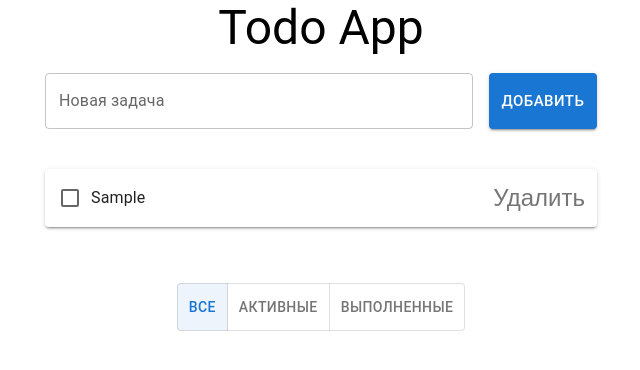
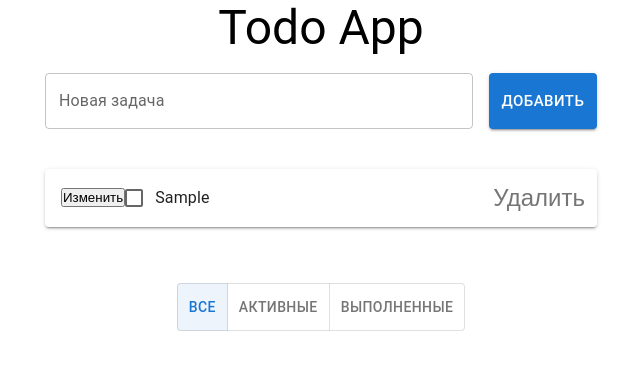
Before and after one commit to GANSGX/todo-app, a React (Vite) app: page / in a window 1280 px wide. Both pictures are taken after typing "Sample" into the empty fields and a click on the button "ДОБАВИТЬ". Shown: the top 370 px of the page, without its empty margins (319-959 px from the left). Built offline with nearby package versions, Linux system fonts and the light colour scheme.

Commit message:
feat: add edit task functionality

```diff
--- a/src/App.tsx
+++ b/src/App.tsx
@@ -32,6 +32,12 @@ const App = () => {
         )))
     }
 
+    const editTask = (id: number, title: string) => {
+        setTask(prev => prev.map((task) => (
+            task.id === id ? { ...task, title: title } : task
+        )))
+    }
+
     const filteredTasks = task.filter((task) => {
         if (filter === 'ACTIVE') return !task.isDone
         if (filter === 'COMPLETED') return task.isDone
@@ -44,7 +50,7 @@ const App = () => {
                 Todo App
             </Typography>
             <AddTask onAdd={addTask} />
-            <TaskList tasks={filteredTasks} onDelete={deleteTask} onToggle={toggleTask} />
+            <TaskList tasks={filteredTasks} onDelete={deleteTask} onToggle={toggleTask} onEdit={editTask}/>
             <TaskFilter currentFilter={filter} onFilterChange={setFilter} />
         </Container>
     )
--- a/src/components/TaskCard/TaskCard.tsx
+++ b/src/components/TaskCard/TaskCard.tsx
@@ -1,13 +1,18 @@
 import type { Task } from "../../types/task.types.ts"
 import { ListItem, Checkbox, ListItemText, IconButton } from '@mui/material';
+import { useState } from "react";
 
 interface TaskPropsCard {
     task: Task;
     onDelete: (id: number) => void;
     onToggle: (id: number) => void;
+    onEdit: (id: number, title: string) => void;
 }
 
 const TaskCard = (props: TaskPropsCard) =>  {
+
+    const [visible, setVisible] = useState(false);
+    const [value, setValue] = useState('');
 
 
     return (
@@ -18,6 +23,15 @@ const TaskCard = (props: TaskPropsCard) =>  {
                 </IconButton>
             }
         >
+            { visible && <input value={value} onChange={(e) => setValue(e.target.value)}/> }
+            { visible && <button onClick={() => {
+                props.onEdit(props.task.id, value)
+                setVisible(false)
+            }}>Сохранить</button> }
+            <button onClick={() => {
+                setVisible(true)
+                setValue(props.task.title)
+            }}>Изменить</button>
             <Checkbox
                 edge="start"
                 checked={props.task.isDone}
--- a/src/components/TaskList/TaskList.tsx
+++ b/src/components/TaskList/TaskList.tsx
@@ -6,6 +6,7 @@ interface TaskListProps {
     tasks: Task[];
     onDelete: (id: number) => void;
     onToggle: (id: number) => void;
+    onEdit: (id: number, title: string) => void;
 }
 
 const TaskList = (props: TaskListProps) => {
@@ -15,7 +16,7 @@ const TaskList = (props: TaskListProps) => {
         <List>
             {props.tasks.map((task) => (
                 <Paper key={task.id} elevation={2} sx={{ mb: 2 }}>
-                    <TaskCard task={task} key={task.id} onDelete={props.onDelete} onToggle={props.onToggle} />
+                    <TaskCard task={task} key={task.id} onDelete={props.onDelete} onToggle={props.onToggle} onEdit={props.onEdit}/>
                 </Paper>
             ))}
         </List>
```
